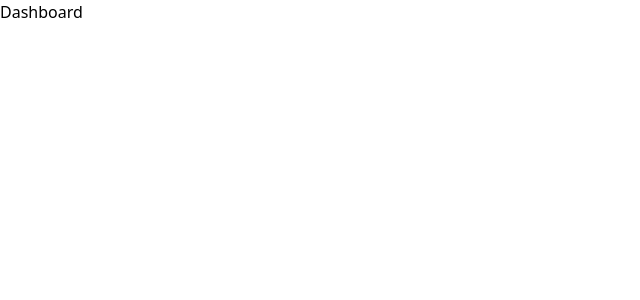
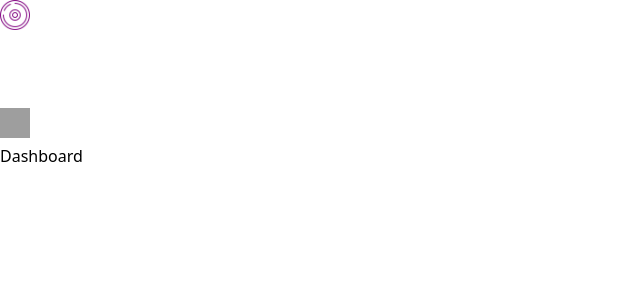
Before and after one commit to rjmags1/disc, a Next.js app: page / in a window 1280 px wide. Shown: the top 300 px of the page, without its empty margins (0-640 px from the left). Built offline with nearby package versions, Linux system fonts and the light colour scheme; grey boxes are pictures that could not be loaded.

Commit message:
layout render navbar on all pages except login

```diff
--- /dev/null
+++ b/components/layout/Layout.js
@@ -0,0 +1,12 @@
+import Navbar from './Navbar'
+
+function Layout({ children }) {
+    return (
+        <>
+            <Navbar />
+            <main>{ children }</main>
+        </>
+    )
+}
+
+export default Layout
--- a/pages/_app.js
+++ b/pages/_app.js
@@ -1,7 +1,16 @@
+import React from 'react'
+
 import '../styles/globals.css'
+import Layout from '../components/layout/Layout'
 
-function MyApp({ Component, pageProps }) {
-    return <Component {...pageProps} />
+function MyApp({ Component, pageProps, ...appProps }) {
+    const renderWithLayout = !appProps.router.pathname.match(/login/g)
+    const LayoutComponent = renderWithLayout ? Layout : React.Fragment
+    return (
+        <LayoutComponent>
+            <Component {...pageProps} />
+        </LayoutComponent>
+    )
 }
 
 export default MyApp
```
Also changed, not shown: 2 other files (tests, documents, lock files or other folders).
